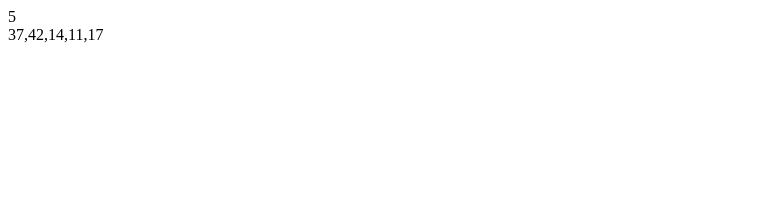
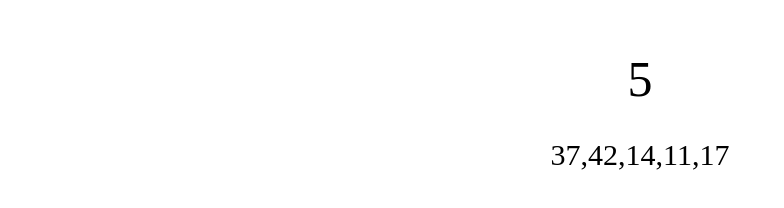
Before and after one commit to MatteD04/js-simon, a plain HTML site: page index.html in a window 1280 px wide. Shown: the whole page, without its empty margins (0-784 px from the left). Drawn offline with Linux system fonts and the light colour scheme.

Commit message:
fix prompt

```diff
--- a/css/style.css
+++ b/css/style.css
@@ -1,3 +1,14 @@
 .number-none{
     display: none;
 }
+
+.time{
+    text-align: center;
+    font-size: 50px;
+    margin-top: 50px;
+}
+.randnumb{
+    text-align: center;
+    font-size: 30px;
+    margin-top: 30px;
+}
--- a/index.html
+++ b/index.html
@@ -7,8 +7,8 @@
     <link rel="stylesheet" href="css/style.css">
 </head>
 <body>
-    <div id="clock"></div>
-    <div id="randnumber"></div>
+    <div id="clock" class="time"></div>
+    <div id="randnumber" class="randnumb"></div>
 
     <script type="text/javascript" src="js/script.js"></script>
 </body>
--- a/js/script.js
+++ b/js/script.js
@@ -31,10 +31,12 @@ const clock = setInterval(function() {
         numberGenerate.classList.add('number-none');
 
         //chiedi per 5 volte all'utente i numeri che ha visto
-        for(let i = 0; i < 5; i++) {
-            const userNumber = parseInt(prompt('scrivi un numero che hai visto'));
-            console.log(userNumber);
-        }
+        setTimeout(function () {
+            for(let i = 0; i < 5; i++) {
+                const userNumber = parseInt(prompt('scrivi un numero che hai visto'));
+                console.log(userNumber);
+            }
+        },2000);
     }
 }, 1000);
 
```
